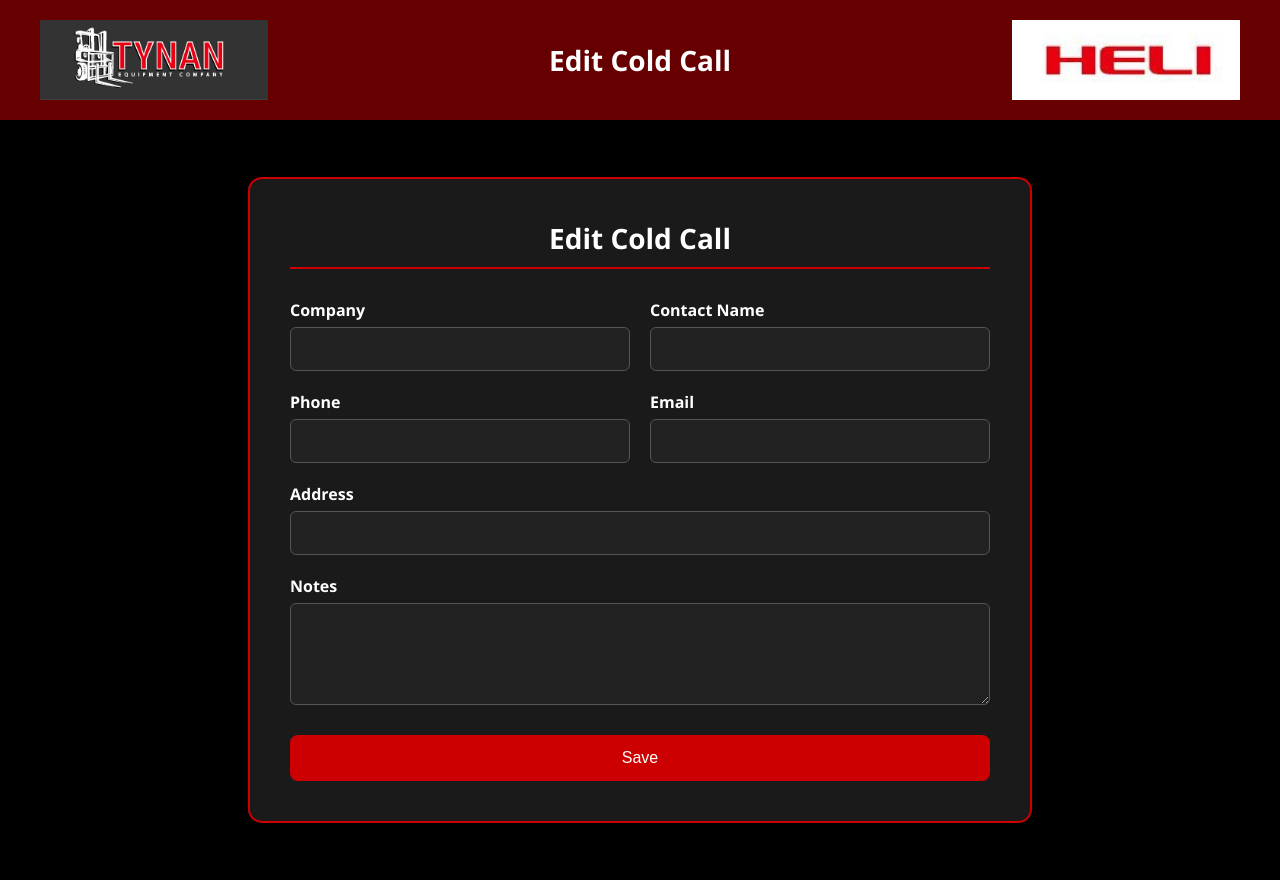
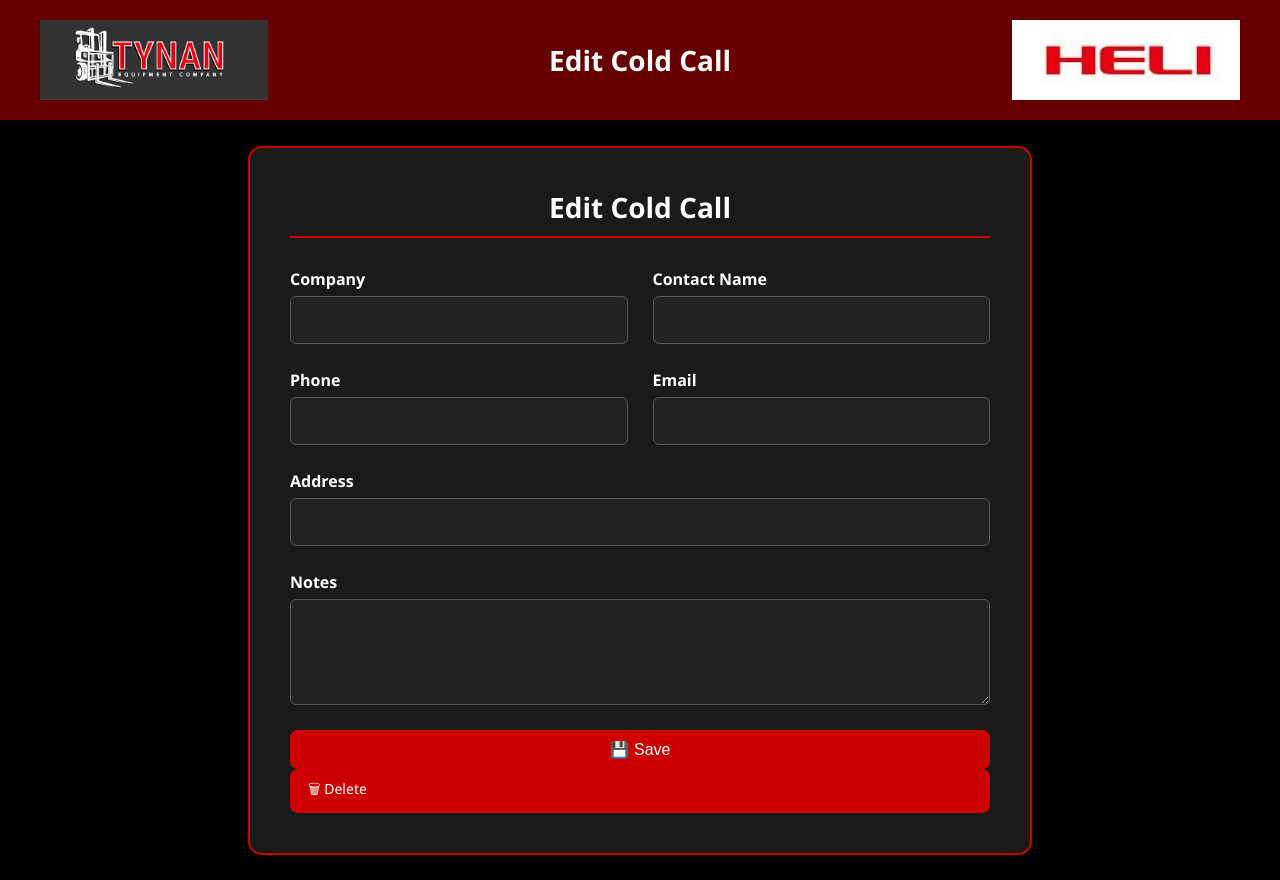
Before and after one commit to tpillow01/Cold-Call-Tracker, a Flask app: template templates/edit_call.html in a window 1280 px wide. Run offline with Flask 3, Linux system fonts and the light colour scheme; the template is opened without the code that fills it, so the values that code supplies are empty.

Commit message:
Update app.py, edit_call.html, index.html with layout and button fixes

```diff
--- a/app.py
+++ b/app.py
@@ -180,23 +180,24 @@
 def add_call():
     if 'user_id' not in session:
         return redirect('/login')
-    data = (
-        request.form['company'],
-        request.form['contact_name'],
-        request.form['phone'],
-        request.form['email'],
-        request.form['address'],
-        request.form['notes'],
-        session['user_id'],
-        datetime.today().strftime('%Y-%m-%d')
-    )
+
+    rep_id       = session['user_id']
+    company      = request.form.get('company', '').strip()
+    contact_name = request.form.get('contact_name', '').strip()
+    phone        = request.form.get('phone', '').strip()
+    email        = request.form.get('email', '').strip()
+    address      = request.form.get('address', '').strip()
+    notes        = request.form.get('notes', '').strip()
+    date_called  = datetime.today().strftime('%Y-%m-%d')
+
     conn = get_db_connection()
     conn.execute('''
-        INSERT INTO cold_calls (company, contact_name, phone, email, address, notes, rep_id, date_called)
+        INSERT INTO cold_calls (rep_id, company, contact_name, phone, email, address, notes, date_called)
         VALUES (?, ?, ?, ?, ?, ?, ?, ?)
-    ''', data)
+    ''', (rep_id, company, contact_name, phone, email, address, notes, date_called))
     conn.commit()
     conn.close()
+
     return redirect('/')
 
 # ─── SCHEDULE ──────────────────────────────
--- a/templates/edit_call.html
+++ b/templates/edit_call.html
@@ -37,7 +37,7 @@
     .call-form-container form {
       display: grid;
       grid-template-columns: 1fr 1fr;
-      gap: 20px;
+      gap: 25px;
     }
 
     .call-form-container .form-group {
@@ -52,7 +52,7 @@
 
     .call-form-container input,
     .call-form-container textarea {
-      padding: 12px;
+      padding: 14px;
       background: #222;
       border: 1px solid #555;
       border-radius: 6px;
@@ -64,17 +64,21 @@
       grid-column: span 2;
     }
 
-    .call-form-container .btn {
-      margin-top: 10px;
-      padding: 14px 24px;
-      font-size: 16px;
+    .btn {
+      padding: 12px 20px;
+      font-size: 15px;
+      margin-right: 10px;
+    }
+
+    .btn-small {
+      font-size: 14px;
+      padding: 10px 18px;
     }
 
     @media (max-width: 768px) {
       .call-form-container form {
         grid-template-columns: 1fr;
       }
-
       .call-form-container .form-group.full {
         grid-column: span 1;
       }
@@ -116,8 +120,9 @@
           <label>Notes</label>
           <textarea name="notes" rows="4">{{ call['notes'] or '' }}</textarea>
         </div>
-        <div class="form-group full">
-          <button type="submit" class="btn">Save</button>
+        <div class="form-group full" style="display:flex; justify-content:space-between;">
+          <button type="submit" class="btn btn-small">💾 Save</button>
+          <a href="/delete_call/{{ call['id'] }}" class="btn btn-small" style="background:#cc0000;" onclick="return confirm('Are you sure?')">🗑 Delete</a>
         </div>
       </form>
     </div>
```
Also changed, not shown: templates/index.html (+14 -8 lines), calls.db. Lines whose indentation alone changed are shown as unchanged.
